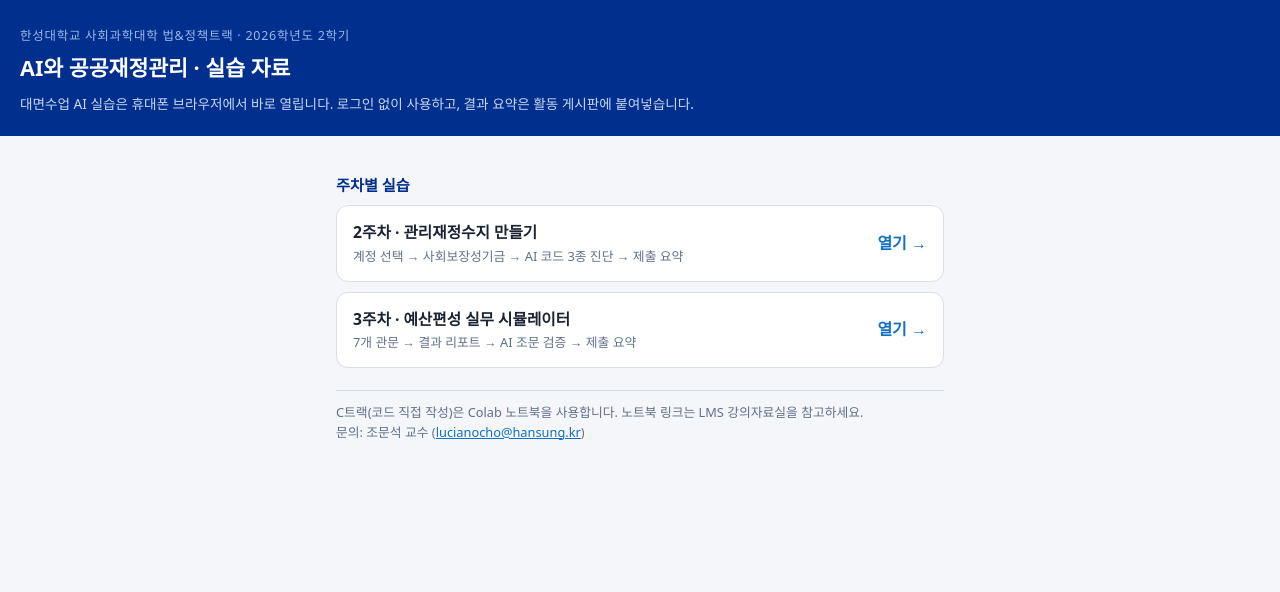
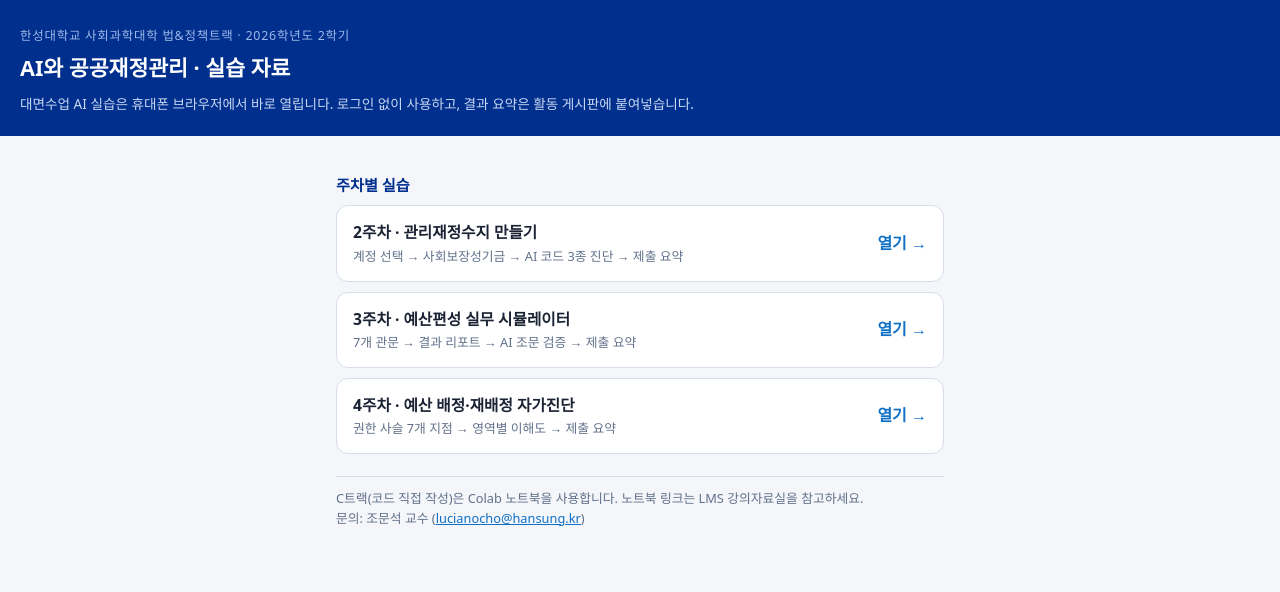
Before and after one commit to lucianocho/ai-public-finance, a plain HTML site: page index.html in a window 1280 px wide. Drawn offline with Linux system fonts and the light colour scheme.

Commit message:
Add files via upload

```diff
--- a/index.html
+++ b/index.html
@@ -45,6 +45,11 @@
     <div class="go">열기 →</div>
   </a>
 
+  <a class="item" href="week04/">
+    <div><b>4주차 · 예산 배정·재배정 자가진단</b><span>권한 사슬 7개 지점 → 영역별 이해도 → 제출 요약</span></div>
+    <div class="go">열기 →</div>
+  </a>
+
   <div class="note">
     C트랙(코드 직접 작성)은 Colab 노트북을 사용합니다. 노트북 링크는 LMS 강의자료실을 참고하세요.<br>
     문의: 조문석 교수 (<a href="mailto:lucianocho@hansung.kr">lucianocho@hansung.kr</a>)
```
